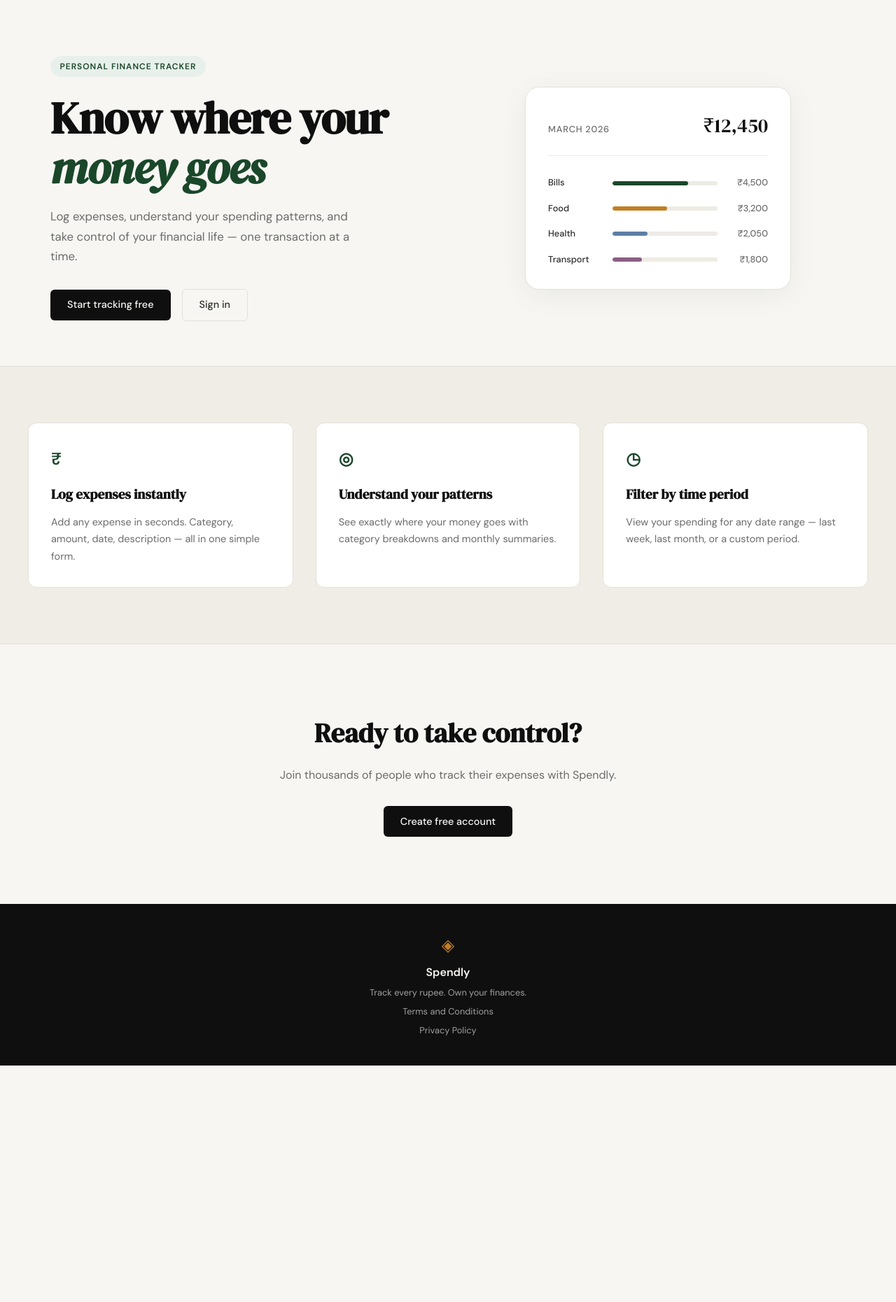
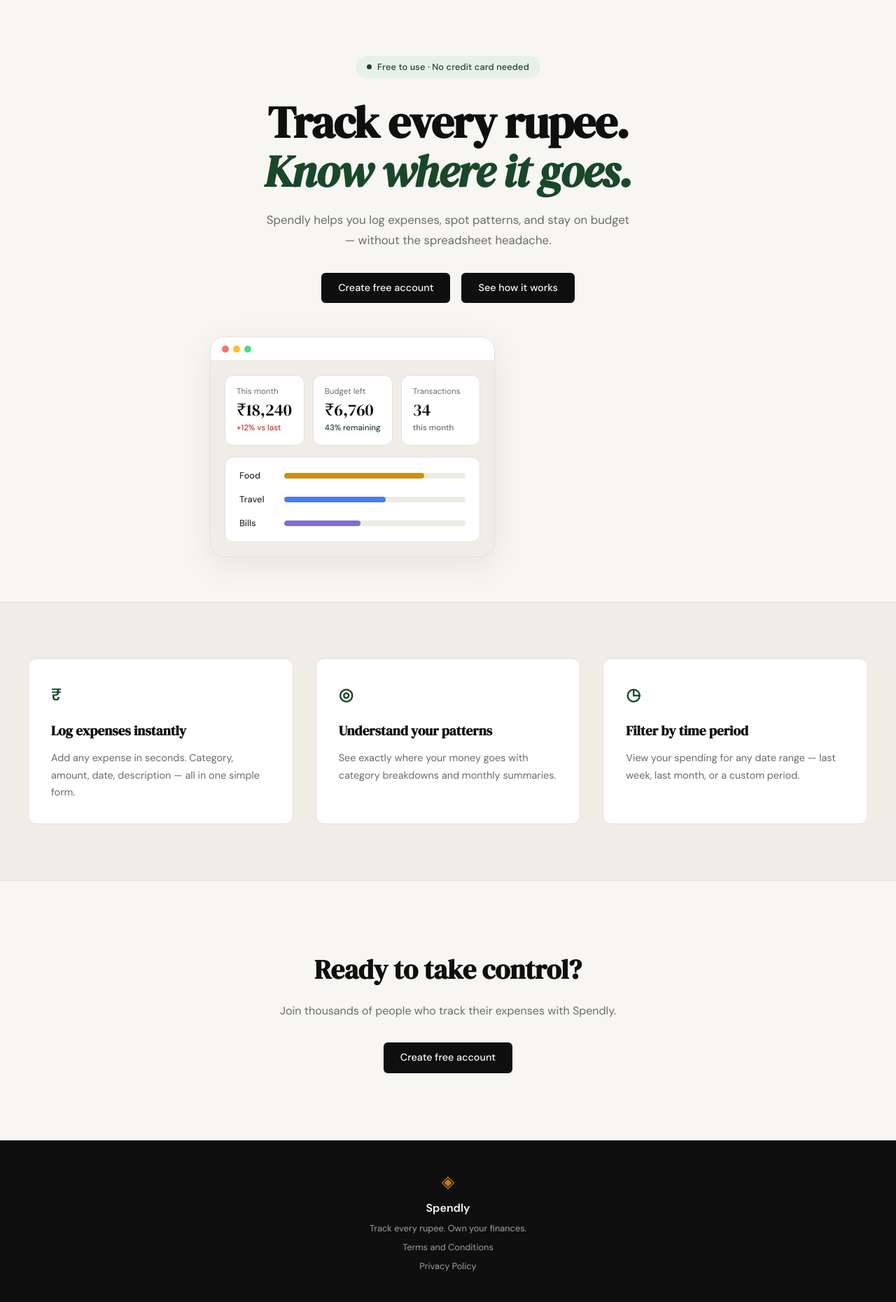
Before and after one commit to iarrup/spend-app, a Flask app: page / in a window 1280 px wide. Shown: the part 61-1922 px from the top of the page at 70% size. Before the commit the page ends 1584 px from the top, so only its background shows below. Run offline with Flask 3, Linux system fonts and the light colour scheme.

Commit message:
landing: redesign hero section with centered layout and browser mock
Co-Authored-By: Claude Sonnet 4.6 <noreply@anthropic.com>

```diff
--- /dev/null
+++ b/static/css/landing.css
@@ -0,0 +1,179 @@
+/* Hero layout — centered column, overrides style.css grid */
+.hero {
+    display: flex;
+    flex-direction: column;
+    align-items: center;
+    text-align: center;
+    gap: 3rem;
+    padding: 5rem 2rem 4rem;
+    max-width: var(--max-width);
+    margin: 0 auto;
+}
+
+.hero-text {
+    display: flex;
+    flex-direction: column;
+    align-items: center;
+}
+
+/* Badge */
+.hero-badge {
+    display: inline-flex;
+    align-items: center;
+    gap: 0.5rem;
+    background: var(--accent-light);
+    color: var(--accent);
+    font-size: 0.8rem;
+    font-weight: 500;
+    letter-spacing: 0.01em;
+    text-transform: none;
+    padding: 0.35rem 1rem;
+    border-radius: 999px;
+    margin-bottom: 1.75rem;
+}
+
+.hero-badge-dot {
+    width: 7px;
+    height: 7px;
+    border-radius: 50%;
+    background: var(--accent);
+    flex-shrink: 0;
+}
+
+/* Title */
+.hero-title {
+    font-size: clamp(2.5rem, 6vw, 4rem);
+    margin-bottom: 1.25rem;
+}
+
+.hero-title em {
+    font-style: italic;
+    color: var(--accent);
+}
+
+/* Subtitle */
+.hero-subtitle {
+    max-width: 520px;
+    margin: 0 auto 2rem;
+}
+
+/* Mock browser */
+.hero-visual {
+    width: 100%;
+    max-width: 680px;
+    justify-content: unset;
+}
+
+.mock-browser {
+    background: var(--paper-warm);
+    border: 1px solid var(--border);
+    border-radius: var(--radius-lg);
+    box-shadow: 0 12px 48px rgba(0, 0, 0, 0.08);
+    overflow: hidden;
+}
+
+.mock-browser-chrome {
+    display: flex;
+    align-items: center;
+    gap: 6px;
+    padding: 0.7rem 1rem;
+    background: var(--paper-card);
+    border-bottom: 1px solid var(--border-soft);
+}
+
+.mock-dot {
+    width: 10px;
+    height: 10px;
+    border-radius: 50%;
+}
+
+.dot-red    { background: #f87171; }
+.dot-yellow { background: #fbbf24; }
+.dot-green  { background: #4ade80; }
+
+.mock-browser-body {
+    padding: 1.25rem;
+    display: flex;
+    flex-direction: column;
+    gap: 1rem;
+}
+
+/* Stat cards */
+.mock-stat-row {
+    display: grid;
+    grid-template-columns: repeat(3, 1fr);
+    gap: 0.75rem;
+}
+
+.mock-stat {
+    background: var(--paper-card);
+    border: 1px solid var(--border);
+    border-radius: var(--radius-md);
+    padding: 0.875rem 1rem;
+    display: flex;
+    flex-direction: column;
+    gap: 0.2rem;
+    text-align: left;
+}
+
+.mock-stat-label {
+    font-size: 0.72rem;
+    color: var(--ink-muted);
+}
+
+.mock-stat-value {
+    font-family: var(--font-display);
+    font-size: 1.5rem;
+    color: var(--ink);
+    line-height: 1.15;
+}
+
+.mock-stat-tag {
+    font-size: 0.72rem;
+    font-weight: 500;
+}
+
+.mock-stat-tag.negative { color: var(--danger); }
+.mock-stat-tag.positive { color: var(--accent); }
+.mock-stat-tag.neutral  { color: var(--ink-muted); }
+
+/* Bar chart */
+.mock-chart {
+    background: var(--paper-card);
+    border: 1px solid var(--border);
+    border-radius: var(--radius-md);
+    padding: 1rem 1.25rem;
+    display: flex;
+    flex-direction: column;
+    gap: 0.85rem;
+}
+
+.mock-chart-row {
+    display: grid;
+    grid-template-columns: 52px 1fr;
+    align-items: center;
+    gap: 0.75rem;
+}
+
+.mock-chart-label {
+    font-size: 0.8rem;
+    font-weight: 500;
+    color: var(--ink-soft);
+    text-align: left;
+}
+
+.mock-chart-track {
+    height: 8px;
+    background: var(--border-soft);
+    border-radius: 999px;
+    overflow: hidden;
+}
+
+.mock-chart-bar {
+    height: 100%;
+    border-radius: 999px;
+}
+
+.bar-food   { background: #c9920f; }
+.bar-travel { background: #4b7bec; }
+.bar-bills  { background: #7c6fcd; }
--- a/templates/landing.html
+++ b/templates/landing.html
@@ -2,59 +2,76 @@
 
 {% block title %}Spendly — Track Every Rupee{% endblock %}
 
+{% block head %}
+<link rel="stylesheet" href="{{ url_for('static', filename='css/landing.css') }}">
+{% endblock %}
+
 {% block content %}
 
 <section class="hero">
-    <div class="hero-inner">
-        <div class="hero-badge">Personal Finance Tracker</div>
+    <div class="hero-text">
+        <div class="hero-badge">
+            <span class="hero-badge-dot"></span>
+            Free to use &middot; No credit card needed
+        </div>
         <h1 class="hero-title">
-            Know where your<br>
-            <em>money goes</em>
+            Track every rupee.<br>
+            <em>Know where it goes.</em>
         </h1>
         <p class="hero-subtitle">
-            Log expenses, understand your spending patterns,
-            and take control of your financial life —
-            one transaction at a time.
+            Spendly helps you log expenses, spot patterns, and stay
+            on budget — without the spreadsheet headache.
         </p>
         <div class="hero-actions">
-            <a href="{{ url_for('register') }}" class="btn-primary">Start tracking free</a>
-            <a href="{{ url_for('login') }}" class="btn-ghost">Sign in</a>
+            <a href="{{ url_for('register') }}" class="btn-primary">Create free account</a>
+            <a href="#" class="btn-primary">See how it works</a>
         </div>
     </div>
+
     <div class="hero-visual">
-        <div class="mock-card">
-            <div class="mock-card-header">
-                <span class="mock-label">March 2026</span>
-                <span class="mock-total">₹12,450</span>
+        <div class="mock-browser">
+            <div class="mock-browser-chrome">
+                <span class="mock-dot dot-red"></span>
+                <span class="mock-dot dot-yellow"></span>
+                <span class="mock-dot dot-green"></span>
             </div>
-            <div class="mock-bars">
-                <div class="mock-bar-row">
-                    <span class="mock-cat">Bills</span>
-                    <div class="mock-bar-track">
-                        <div class="mock-bar" style="width: 72%"></div>
+            <div class="mock-browser-body">
+                <div class="mock-stat-row">
+                    <div class="mock-stat">
+                        <span class="mock-stat-label">This month</span>
+                        <span class="mock-stat-value">₹18,240</span>
+                        <span class="mock-stat-tag negative">+12% vs last</span>
                     </div>
-                    <span class="mock-amt">₹4,500</span>
+                    <div class="mock-stat">
+                        <span class="mock-stat-label">Budget left</span>
+                        <span class="mock-stat-value">₹6,760</span>
+                        <span class="mock-stat-tag positive">43% remaining</span>
+                    </div>
+                    <div class="mock-stat">
+                        <span class="mock-stat-label">Transactions</span>
+                        <span class="mock-stat-value">34</span>
+                        <span class="mock-stat-tag neutral">this month</span>
+                    </div>
                 </div>
-                <div class="mock-bar-row">
-                    <span class="mock-cat">Food</span>
-                    <div class="mock-bar-track">
-                        <div class="mock-bar mock-bar-2" style="width: 52%"></div>
+                <div class="mock-chart">
+                    <div class="mock-chart-row">
+                        <span class="mock-chart-label">Food</span>
+                        <div class="mock-chart-track">
+                            <div class="mock-chart-bar bar-food" style="width: 77%"></div>
+                        </div>
                     </div>
-                    <span class="mock-amt">₹3,200</span>
-                </div>
-                <div class="mock-bar-row">
-                    <span class="mock-cat">Health</span>
-                    <div class="mock-bar-track">
-                        <div class="mock-bar mock-bar-3" style="width: 33%"></div>
+                    <div class="mock-chart-row">
+                        <span class="mock-chart-label">Travel</span>
+                        <div class="mock-chart-track">
+                            <div class="mock-chart-bar bar-travel" style="width: 56%"></div>
+                        </div>
                     </div>
-                    <span class="mock-amt">₹2,050</span>
-                </div>
-                <div class="mock-bar-row">
-                    <span class="mock-cat">Transport</span>
-                    <div class="mock-bar-track">
-                        <div class="mock-bar mock-bar-4" style="width: 28%"></div>
+                    <div class="mock-chart-row">
+                        <span class="mock-chart-label">Bills</span>
+                        <div class="mock-chart-track">
+                            <div class="mock-chart-bar bar-bills" style="width: 42%"></div>
+                        </div>
                     </div>
-                    <span class="mock-amt">₹1,800</span>
                 </div>
             </div>
         </div>
```
